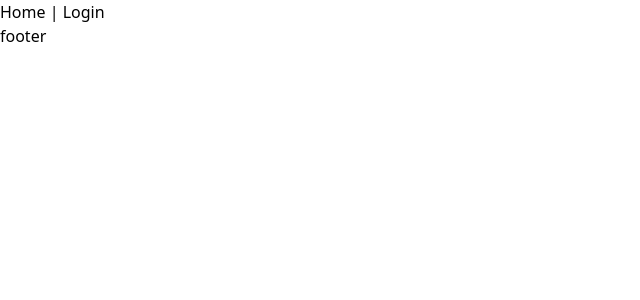
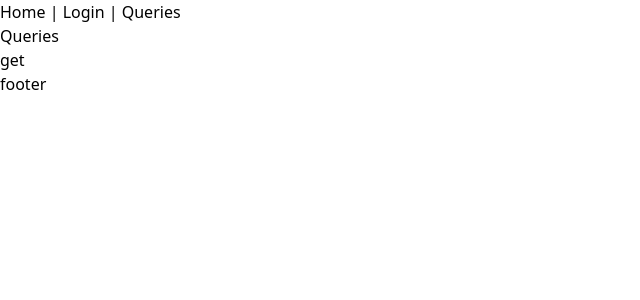
Before and after one commit to Marsell0/hedgecontestFrontend, a Vue app: page /queries in a window 1280 px wide. Before the commit this address had no page. Shown: the top 300 px of the page, without its empty margins (0-640 px from the left). Built offline with nearby package versions, Linux system fonts and the light colour scheme.

Commit message:
realised http response to backend

```diff
--- a/package.json
+++ b/package.json
@@ -8,7 +8,9 @@
   },
   "dependencies": {
     "autoprefixer": "^10",
+    "axios": "^1.2.0",
     "core-js": "^3.8.3",
+    "cors": "^2.8.5",
     "postcss": "^8",
     "register-service-worker": "^1.7.2",
     "tailwindcss": "^3",
--- a/src/layouts/BaseLayout.vue
+++ b/src/layouts/BaseLayout.vue
@@ -2,7 +2,8 @@
   <div class="root">
     <nav>
       <router-link to="/">Home</router-link> |
-      <router-link to="/login">Login</router-link>
+      <router-link to="/login">Login</router-link> |
+      <router-link to="/queries">Queries</router-link>
     </nav>
 
     <main>
--- a/src/router/index.js
+++ b/src/router/index.js
@@ -11,6 +11,12 @@ const routes = [
     name: 'login',
     meta: {layout: 'base'},
     component: () => import('../views/LoginView.vue')
+  },
+  {
+    path: '/queries',
+    name: 'queries',
+    meta: {layout: 'base'},
+    component: () => import('../views/QueriesView.vue')
   }
 ]
 
--- a/src/views/HomeView.vue
+++ b/src/views/HomeView.vue
@@ -1,6 +1,7 @@
 <template>
   <div class="home">
     <p class="text-3xl font-bold underline">HomeView</p>
+    <p></p>
   </div>
 </template>
 
--- /dev/null
+++ b/src/views/QueriesView.vue
@@ -0,0 +1,31 @@
+<template>
+    <div>
+        <h1>Queries</h1>
+        <button @click="getPosts">get</button>
+        <ul v-for="post in posts" v-bind:key="post.id">
+            <li class="bold">{{ post.title_work }}</li>
+        </ul>
+    </div>
+</template>
+
+<script>
+    const { ref }=require("@vue/reactivity")
+    import axios from 'axios'
+
+    export default {
+        data () {
+            return{
+                posts: [],
+            }
+        },
+        methods: {
+            async getPosts () {
+                const res = await axios.get('http://176.28.64.201:3437/get_queries')
+                this.posts = res.data
+                console.log(Object.keys(res).length)
+                console.dir(res)
+            },
+
+        }
+    }
+</script>
--- a/vue.config.js
+++ b/vue.config.js
@@ -1,4 +1,7 @@
 const { defineConfig } = require('@vue/cli-service')
 module.exports = defineConfig({
-  transpileDependencies: true
+  transpileDependencies: true,
+  devServer: {
+    proxy: 'http://176.28.64.201:3437/',
+  }
 })
```
Also changed, not shown: 1 other file (tests, documents, lock files or other folders).
